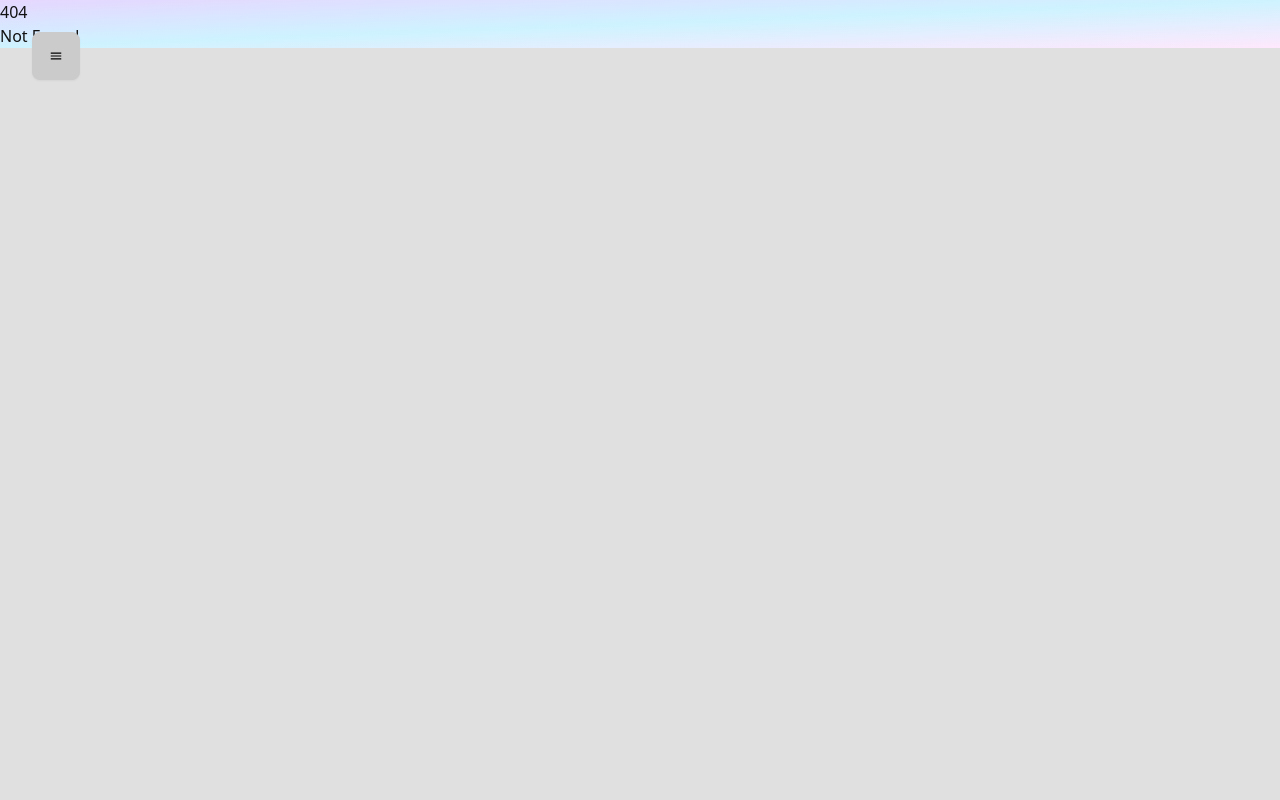
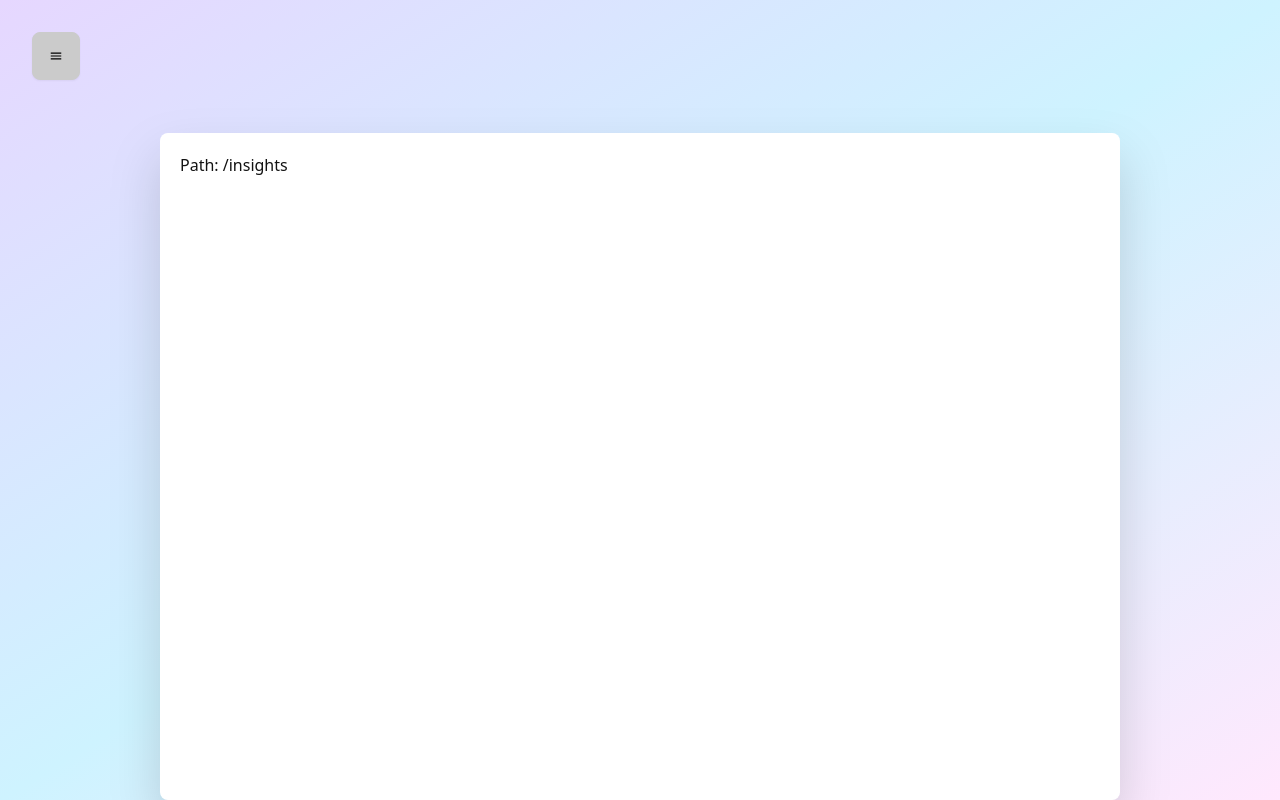
Before and after one commit to IsaacAu11/CM12005-group-cw, a SvelteKit app in the folder src/studyapp/: page /insights in a window 1280 px wide. Before the commit this address had no page. Built offline with nearby package versions, Linux system fonts and the light colour scheme.

Commit message:
feat(routes): Added stats and insight routes feat(stats): Started work on stats page

```diff
--- a/src/studyapp/src/components/Navigation.svelte
+++ b/src/studyapp/src/components/Navigation.svelte
@@ -12,19 +12,19 @@
 		</summary>
 		<ul class="p-2 shadow menu dropdown-content z-[1] bg-base-100 rounded-box w-52">
 			<li class="m-2">
-				<a href={'#'}>
+				<a href={'/'}>
 					<img class="h-8" src={home} alt="home icon" />
 					Home</a
 				>
 			</li>
 			<li class="m-2">
-				<a href={'#'}>
+				<a href={'/stats'}>
 					<img class="h-8" src={stats} alt="stats icon" />
 					Stats</a
 				>
 			</li>
 			<li class="m-2">
-				<a href={'#'}>
+				<a href={'/insights'}>
 					<img class="h-8" src={insights} alt="insights icon" />
 					Insights</a
 				>
--- /dev/null
+++ b/src/studyapp/src/components/StudyLog.svelte
@@ -0,0 +1,3 @@
+<div class="bg-primary w-1/4 h-4/6 p-5 rounded-l-lg drop-shadow-lg">
+	<h1 class="text-center font-bold text-2xl">Study Log</h1>
+</div>
--- /dev/null
+++ b/src/studyapp/src/routes/insights/+page.svelte
@@ -0,0 +1,5 @@
+<div class="h-screen w-full flex flex-col items-center justify-end">
+	<div class="pt-5 px-5 w-3/4 h-5/6 rounded-lg bg-secondary drop-shadow-2xl">
+		<p>Path: /insights</p>
+	</div>
+</div>
--- /dev/null
+++ b/src/studyapp/src/routes/stats/+page.svelte
@@ -0,0 +1,13 @@
+<script>
+	import StudyLog from "../../components/StudyLog.svelte";
+
+</script>
+<div class="h-screen flex items-center justify-between">
+	<!-- Main Component and Study Log Component -->
+	<div class="w-full h-full flex flex-col items-center justify-end">
+		<div class="pt-5 px-5 w-3/4 h-5/6 rounded-lg bg-secondary drop-shadow-2xl">
+			<p>Path: /stats</p>
+		</div>
+	</div>
+    <StudyLog />
+</div>
```
